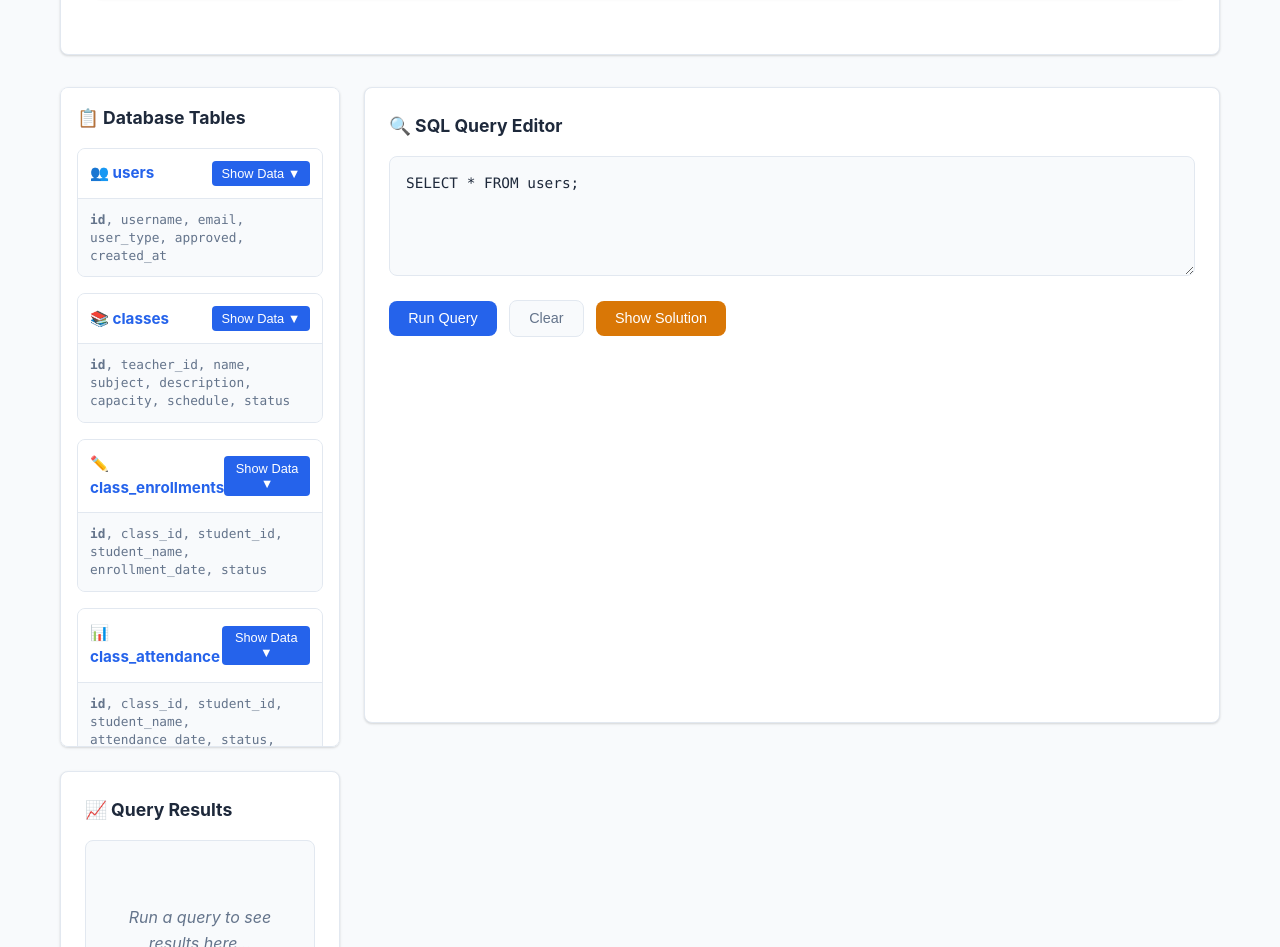
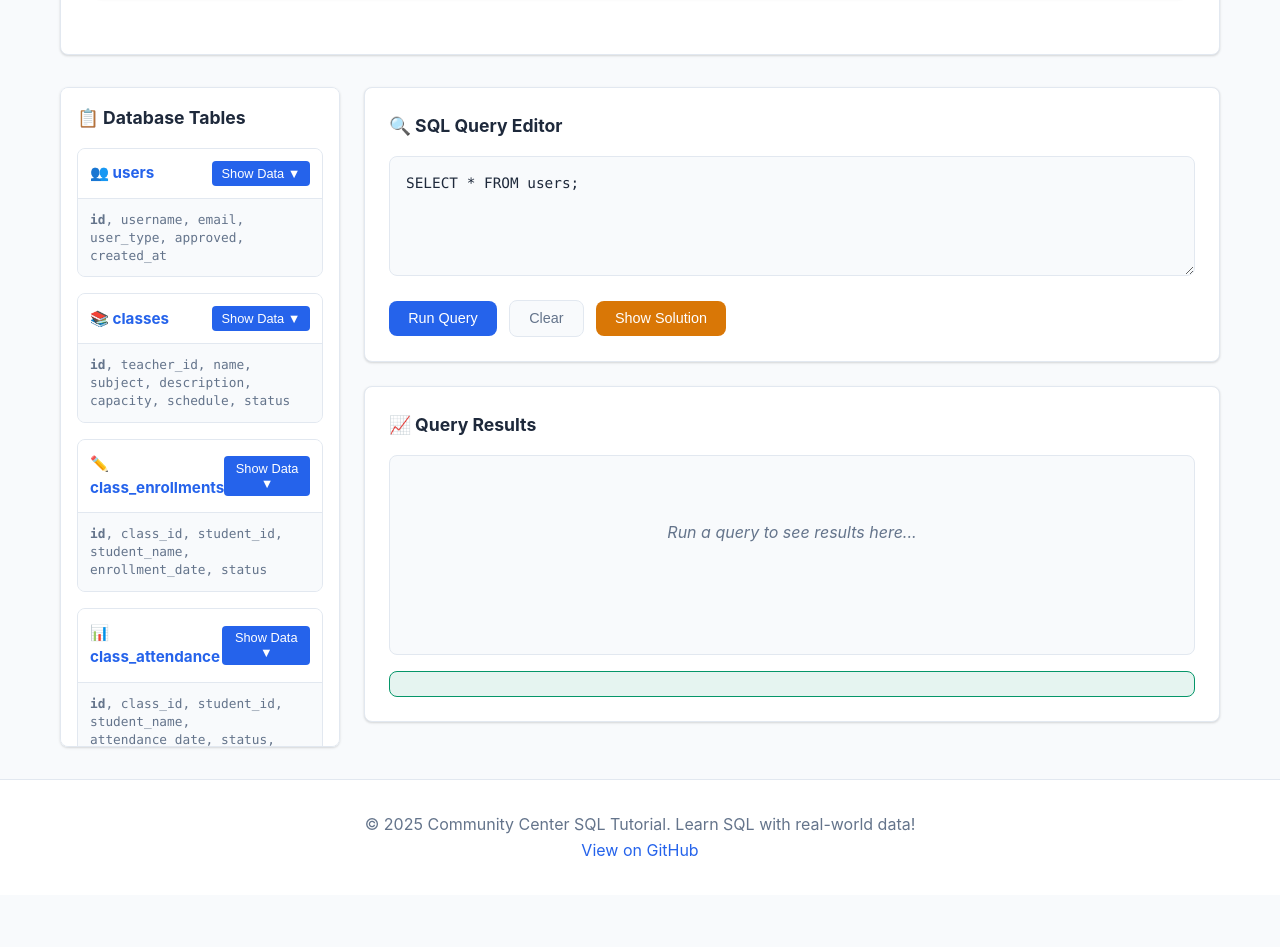
Before and after one commit to Beastmode5292/tables_sql_bolt, a website: page index.html in a window 1280 px wide. Shown: the part 984-1931 px from the top of the page. After the commit the page ends 1879 px from the top, so only its background shows below. Drawn offline with nearby package versions, Linux system fonts and the light colour scheme.

Commit message:
Reorder layout: Move Query Results directly under SQL Query Editor for better workflow

```diff
--- a/assets/style.css
+++ b/assets/style.css
@@ -295,6 +295,13 @@ main {
     background: rgba(37, 99, 235, 0.08);
 }
 
+/* Editor and Results Container */
+.editor-and-results {
+    display: flex;
+    flex-direction: column;
+    gap: 1.5rem;
+}
+
 /* SQL Editor */
 .sql-editor {
     background: var(--card-background);
@@ -302,7 +309,6 @@ main {
     border-radius: var(--border-radius);
     box-shadow: var(--shadow);
     border: 1px solid var(--border-color);
-    margin-bottom: 1.5rem;
 }
 
 .sql-editor h3 {
--- a/index.html
+++ b/index.html
@@ -125,6 +125,7 @@
                     </div>
                 </div>
 
+                <div class="editor-and-results">
                     <div class="sql-editor">
                         <h3>🔍 SQL Query Editor</h3>
                         <div class="editor-container">
@@ -144,6 +145,7 @@
                         </div>
                         <div id="query-info" class="query-info"></div>
                     </div>
+                </div>
             </section>
         </div>
     </main>
```
Lines whose indentation alone changed are shown as unchanged.
